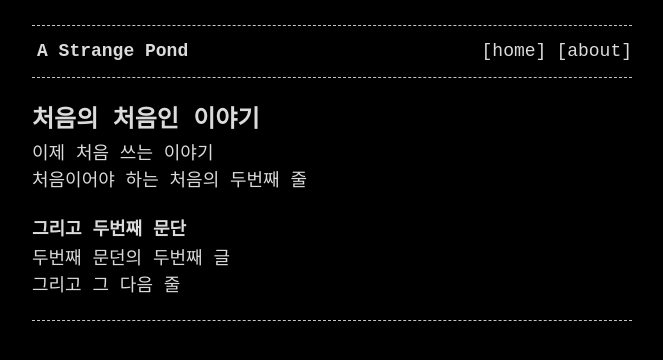
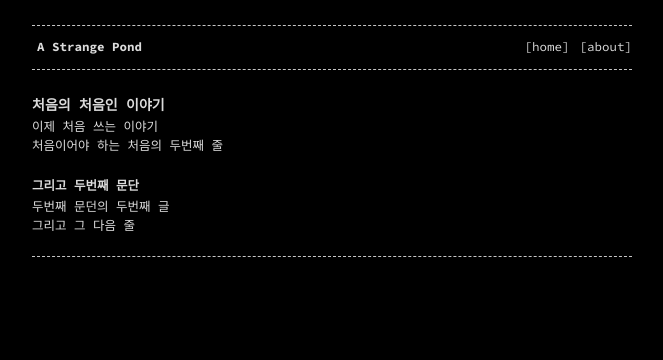
Before and after one commit to i0d/i0d.github.io, a Jekyll site: the page built from _posts/2022-07-04-sg-ep001.markdown, in a window 1280 px wide. Shown: the top 360 px of the page, without its empty margins (308-971 px from the left). Built offline with Jekyll 4.4.1, drawn with Linux system fonts in a browser that asks for light colours; some web fonts are replaced.

Commit message:
test post

```diff
--- a/_sass/base.scss
+++ b/_sass/base.scss
@@ -1,12 +1,13 @@
 @charset "utf-8";
-@import url('https://fonts.googleapis.com/css2?family=Gamja+Flower&display=swap');
+@import url('https://fonts.googleapis.com/css?family=Source+Code+Pro:400,700');
+
 /**
  * Style variables
  */
-$base-font-family:     'Gamja Flower', monospace !default;
-$base-font-size:       18px !default;
-$title-font-size:      24px !default;
-$mobile-font-size:     16px !default;
+$base-font-family:     'Source Code Pro', monospace !default;
+$base-font-size:       12.5px !default;
+$title-font-size:      14px !default;
+$mobile-font-size:     12px !default;
 $base-line-height:     1.5 !default;
 $container-width:      90% !default;
 $container-max-width:  600px !default;
```
